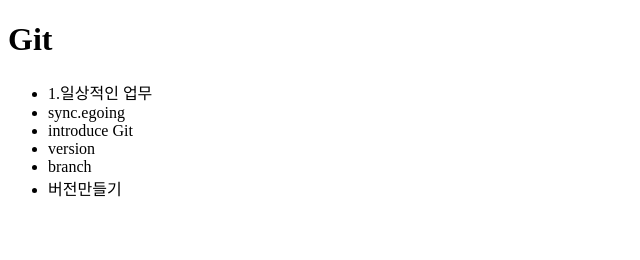
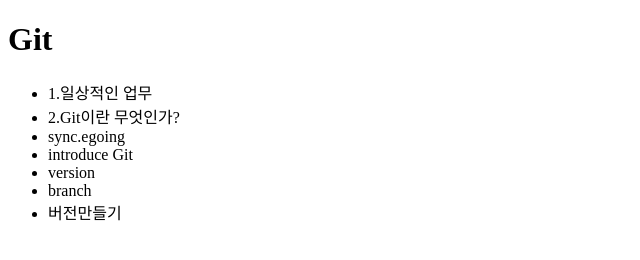
Before and after one commit to quardian/test, a plain HTML site: page index.html in a window 1280 px wide. Shown: the whole page, without its empty margins (0-640 px from the left). Drawn offline with Linux system fonts and the light colour scheme.

Commit message:
<li>2.Git이란 무엇인가?</li>

```diff
--- a/index.html
+++ b/index.html
@@ -12,6 +12,7 @@
 
     <ul>
 		<li>1.일상적인 업무</li>
+		<li>2.Git이란 무엇인가?</li>
         <li>sync.egoing</li>
         <li>introduce Git</li>
         <li>version</li>
```
